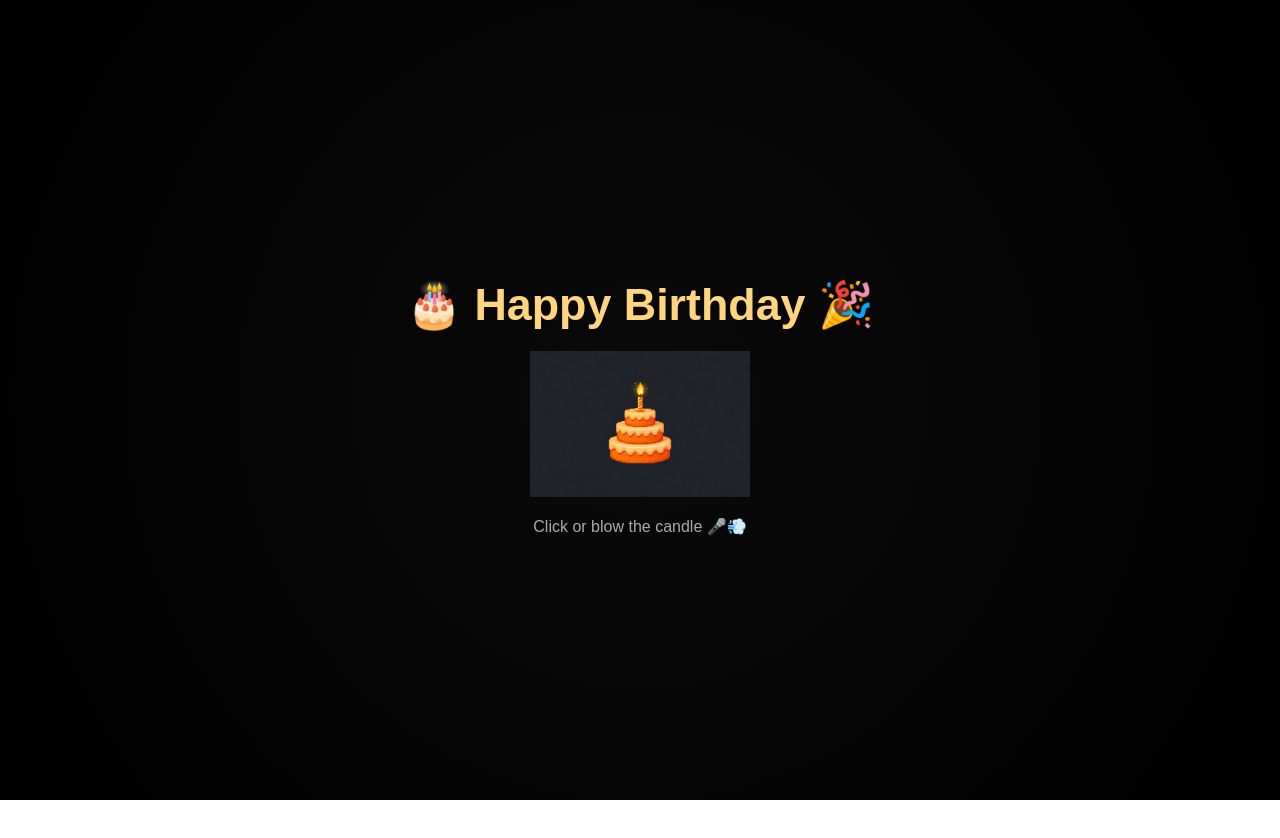
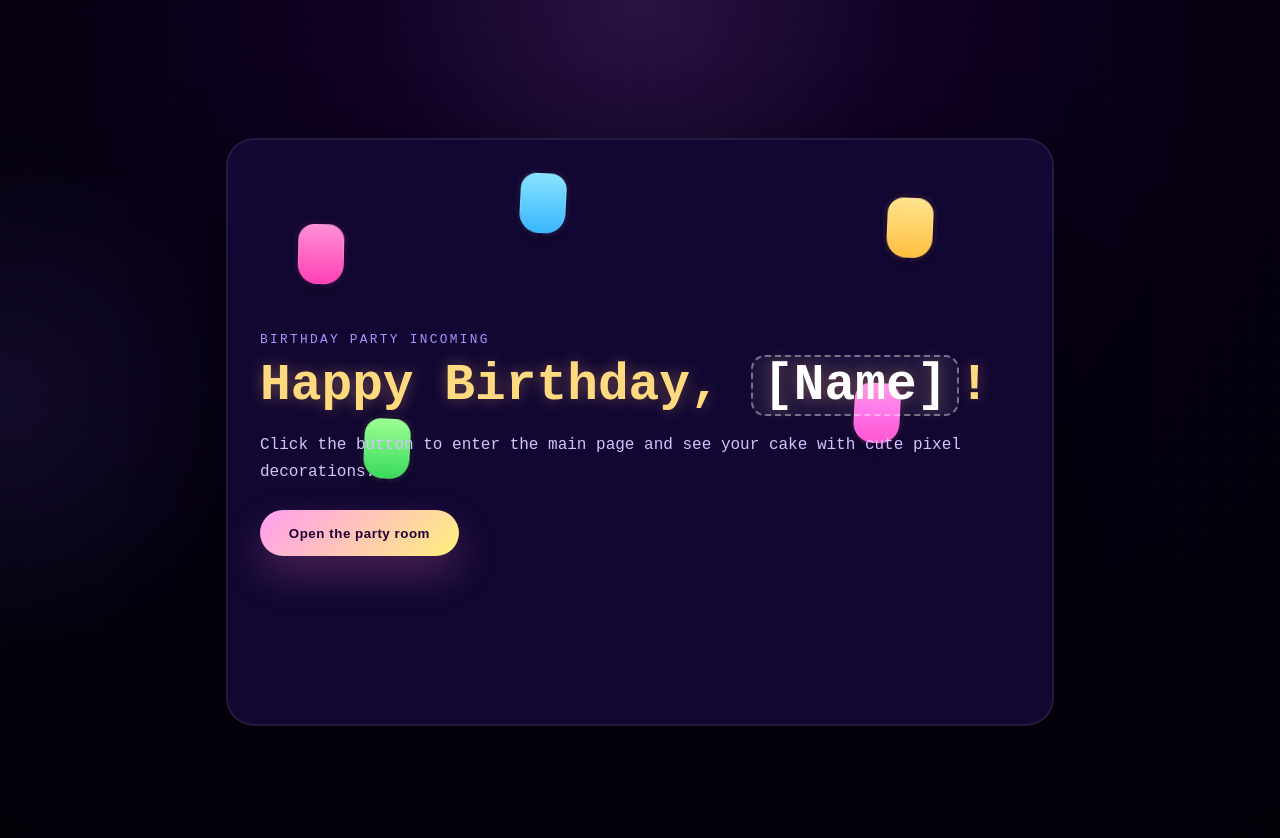
Before and after one commit to yiichent/birthday-app, a React (Create React App) app: page / in a window 1280 px wide. Shown: the top 838 px of the page. Before the commit the page ends 800 px from the top, so only its background shows below. Built offline with nearby package versions, Linux system fonts and the light colour scheme; no server answers.

Commit message:
Update birthday app design

```diff
--- a/src/App.css
+++ b/src/App.css
@@ -1,46 +1,285 @@
+html,
 body {
   margin: 0;
-  background: radial-gradient(circle at center, #0a0a0a, #000);
-  font-family: Arial, sans-serif;
+  min-height: 100%;
+  background: radial-gradient(circle at top, #170033 0%, #060011 55%, #020007 100%);
+  color: #fff;
+  font-family: "Courier New", Courier, monospace;
+  overflow-x: hidden;
+}
+
+body::before {
+  content: "";
+  position: fixed;
+  inset: 0;
+  background: radial-gradient(circle at top, rgba(255, 255, 255, 0.08), transparent 28%),
+    radial-gradient(circle at left, rgba(124, 90, 255, 0.12), transparent 20%);
+  pointer-events: none;
 }
 
 .App {
-  text-align: center;
-  color: #ffd580;
-  height: 100vh;
+  position: relative;
+  min-height: 100vh;
   display: flex;
-  flex-direction: column;
+  align-items: center;
   justify-content: center;
+  padding: 2rem 1rem;
+}
+
+.pixel-grid {
+  position: absolute;
+  inset: 0;
+  background-image: linear-gradient(rgba(255, 255, 255, 0.08) 1px, transparent 1px),
+    linear-gradient(90deg, rgba(255, 255, 255, 0.08) 1px, transparent 1px);
+  background-size: 24px 24px;
+  opacity: 0.14;
+  pointer-events: none;
+  image-rendering: pixelated;
+}
+
+.landing-card,
+.card {
+  position: relative;
+  z-index: 1;
+  width: min(760px, 100%);
+  padding: 2rem;
+  border-radius: 28px;
+  background: rgba(18, 8, 52, 0.96);
+  border: 2px solid rgba(255, 255, 255, 0.08);
+  box-shadow: 0 32px 90px rgba(0, 0, 0, 0.45);
+  overflow: hidden;
+}
+
+.landing-card {
+  min-height: 520px;
+  display: grid;
+  grid-template-columns: 1fr;
+  gap: 1.5rem;
+}
+
+.hero-title,
+.mini-title {
+  margin: 0;
+  letter-spacing: 0.18em;
+  text-transform: uppercase;
+  color: #a695ff;
+  font-size: 0.8rem;
 }
 
 h1 {
-  font-size: 2.8rem;
-  margin-bottom: 20px;
+  font-size: clamp(2rem, 4vw, 3.6rem);
+  margin: 0.5rem 0 1rem;
+  line-height: 1.05;
+  color: #ffda7f;
+  text-shadow: 0 0 16px rgba(255, 180, 120, 0.38);
 }
 
-img {
-  cursor: pointer;
-  transition: transform 0.3s ease;
+.name {
+  color: #fff;
+  display: inline-block;
+  padding: 0.1rem 0.6rem;
+  border: 2px dashed rgba(255, 255, 255, 0.4);
+  border-radius: 14px;
+  background: rgba(255, 255, 255, 0.05);
 }
 
-img:hover {
-  transform: scale(1.08);
+.welcome-box,
+.controls {
+  position: relative;
+  z-index: 2;
 }
 
-p {
-  color: #aaa;
+.landing-text,
+.subtitle,
+.controls p,
+.special-message {
+  margin: 0;
+  color: #d4c3ff;
+  font-size: 1rem;
+  line-height: 1.7;
+}
+
+.landing-text {
+  margin-bottom: 1.5rem;
+}
+
+.enter-button,
+.music-button {
+  display: inline-flex;
+  align-items: center;
+  justify-content: center;
+  padding: 0.95rem 1.8rem;
+  background: linear-gradient(135deg, #ff9df0 0%, #fff07c 100%);
+  color: #1f0032;
+  border: none;
+  border-radius: 999px;
+  font-weight: 700;
+  letter-spacing: 0.04em;
+  cursor: pointer;
+  box-shadow: 0 18px 40px rgba(255, 120, 210, 0.24);
+  transition: transform 0.25s ease, filter 0.25s ease;
+}
+
+.enter-button:hover,
+.music-button:hover {
+  transform: translateY(-2px);
+  filter: saturate(1.1);
+}
+
+.enter-button:active,
+.music-button:active {
+  transform: translateY(0);
+}
+
+.balloon {
+  position: absolute;
+  width: 46px;
+  height: 60px;
+  border-radius: 20px 20px 24px 24px;
+  border: 4px solid rgba(18, 4, 45, 0.95);
+  background: linear-gradient(180deg, #ff91d6 0%, #ff3fb5 100%);
+  box-shadow: inset 0 0 0 1px rgba(255, 255, 255, 0.12), 0 8px 0 rgba(0, 0, 0, 0.12);
+  image-rendering: pixelated;
+  animation: float 8s ease-in-out infinite;
+}
+
+.balloon::after {
+  content: "";
+  position: absolute;
+  left: 50%;
+  bottom: -18px;
+  width: 4px;
+  height: 18px;
+  background: rgba(18, 4, 45, 0.95);
+  transform: translateX(-50%) rotate(-10deg);
+}
+
+.balloon-1 {
+  left: 8%;
+  top: 16%;
+  animation-delay: 0s;
+}
+
+.balloon-2 {
+  left: 35%;
+  top: 8%;
+  background: linear-gradient(180deg, #89e4ff 0%, #38b6ff 100%);
+  animation-delay: 1.2s;
+}
+
+.balloon-3 {
+  right: 14%;
+  top: 12%;
+  background: linear-gradient(180deg, #ffe48f 0%, #ffbf3f 100%);
+  animation-delay: 0.6s;
+}
+
+.balloon-4 {
+  left: 16%;
+  top: 50%;
+  background: linear-gradient(180deg, #9dff94 0%, #37d95b 100%);
+  animation-delay: 2s;
+}
+
+.balloon-5 {
+  right: 18%;
+  top: 44%;
+  background: linear-gradient(180deg, #ff8cff 0%, #ff55d0 100%);
+  animation-delay: 1.6s;
+}
+
+@keyframes float {
+  0%,
+  100% {
+    transform: translateY(0) rotate(-3deg);
+  }
+  50% {
+    transform: translateY(-18px) rotate(3deg);
+  }
+}
+
+.cake-card {
+  position: relative;
+  border: none;
+  background: linear-gradient(180deg, rgba(255, 255, 255, 0.08), rgba(255, 255, 255, 0.02));
+  border-radius: 28px;
+  padding: 1rem;
+  cursor: pointer;
+  transition: transform 0.35s ease, box-shadow 0.35s ease;
+  box-shadow: 0 28px 80px rgba(0, 0, 0, 0.18);
+}
+
+.cake-card:hover,
+.cake-card:focus-visible {
+  transform: translateY(-6px) scale(1.01);
+}
+
+.cake-card img {
+  width: 100%;
+  max-width: 280px;
+  border-radius: 22px;
+  transition: transform 0.35s ease, filter 0.35s ease;
+}
+
+.cake-card img:hover {
+  transform: rotate(-1deg) scale(1.02);
+}
+
+.cake-card .pixel-tag {
+  display: inline-flex;
+  margin-top: 0.9rem;
+  background: rgba(255, 255, 255, 0.08);
+  border: 1px dashed rgba(255, 255, 255, 0.35);
+  padding: 0.4rem 0.8rem;
+  border-radius: 999px;
+  font-size: 0.8rem;
+  letter-spacing: 0.12em;
+  color: #ffe9ff;
+}
+
+.cake-card.cake-celebrate::before {
+  content: "";
+  position: absolute;
+  inset: -18px;
+  background-image:
+    radial-gradient(circle at 12% 20%, #ffe4fd 4px, transparent 0),
+    radial-gradient(circle at 24% 75%, #fff9a8 4px, transparent 0),
+    radial-gradient(circle at 48% 12%, #e9bbff 4px, transparent 0),
+    radial-gradient(circle at 72% 30%, #8df3ff 4px, transparent 0),
+    radial-gradient(circle at 84% 72%, #ffb5c8 4px, transparent 0);
+  pointer-events: none;
+  opacity: 0.95;
+}
+
+.controls {
+  margin-top: 1.5rem;
+  display: flex;
+  flex-direction: column;
+  gap: 1rem;
+  align-items: center;
 }
 
 h2 {
-  color: #ffae00;
-  animation: glow 1s infinite alternate;
+  margin: 0;
+  color: #ffdd77;
+  font-size: 1.45rem;
+  animation: glow 1.1s infinite alternate;
+}
+
+.special-message {
+  margin-top: 0.75rem;
+  color: #ffeaad;
+  font-size: 1rem;
+  font-family: "Courier New", Courier, monospace;
+  letter-spacing: 0.05em;
+  text-shadow: 0 0 12px rgba(255, 220, 255, 0.35);
 }
 
 @keyframes glow {
   from {
-    text-shadow: 0 0 5px #ff7b00;
+    text-shadow: 0 0 12px #ffad00, 0 0 30px rgba(255, 255, 180, 0.4);
   }
   to {
-    text-shadow: 0 0 25px #ffcc00;
+    text-shadow: 0 0 16px #ffed77, 0 0 48px rgba(255, 255, 200, 0.35);
   }
 }
--- a/src/App.js
+++ b/src/App.js
@@ -1,20 +1,77 @@
-import { useState, useEffect, useCallback } from "react";
+import { useState, useEffect, useCallback, useRef } from "react";
 import "./App.css";
 import confetti from "canvas-confetti";
 
 function App() {
   const [stage, setStage] = useState(0);
+  const songPlayedRef = useRef(false);
+  const audioContextRef = useRef(null);
+
+  const playBirthdaySong = useCallback(() => {
+    if (songPlayedRef.current) return;
+    songPlayedRef.current = true;
+
+    const AudioContext = window.AudioContext || window.webkitAudioContext;
+    if (!AudioContext) return;
+
+    const audioContext = new AudioContext();
+    audioContextRef.current = audioContext;
+
+    const notes = [
+      { freq: 262, duration: 0.35 },
+      { freq: 262, duration: 0.35 },
+      { freq: 294, duration: 0.75 },
+      { freq: 262, duration: 0.75 },
+      { freq: 349, duration: 0.75 },
+      { freq: 330, duration: 1.25 },
+      { freq: 262, duration: 0.35 },
+      { freq: 262, duration: 0.35 },
+      { freq: 294, duration: 0.75 },
+      { freq: 262, duration: 0.75 },
+      { freq: 392, duration: 0.75 },
+      { freq: 349, duration: 1.25 },
+      { freq: 262, duration: 0.35 },
+      { freq: 262, duration: 0.35 },
+      { freq: 523, duration: 0.75 },
+      { freq: 440, duration: 0.75 },
+      { freq: 349, duration: 0.75 },
+      { freq: 330, duration: 0.75 },
+      { freq: 294, duration: 1.25 },
+      { freq: 466, duration: 0.35 },
+      { freq: 466, duration: 0.35 },
+      { freq: 440, duration: 0.75 },
+      { freq: 349, duration: 0.75 },
+      { freq: 392, duration: 0.75 },
+      { freq: 349, duration: 1.25 },
+    ];
+
+    const gain = audioContext.createGain();
+    gain.gain.setValueAtTime(0.14, audioContext.currentTime);
+    gain.connect(audioContext.destination);
+
+    let time = audioContext.currentTime;
+    notes.forEach((note) => {
+      const oscillator = audioContext.createOscillator();
+      oscillator.type = "triangle";
+      oscillator.frequency.setValueAtTime(note.freq, time);
+      oscillator.connect(gain);
+      oscillator.start(time);
+      oscillator.stop(time + note.duration);
+      time += note.duration;
+    });
+  }, []);
+
+  const enterParty = useCallback(() => {
+    setStage(1);
+  }, []);
 
   const blowCandle = useCallback(() => {
-    if (stage !== 0) return;
+    if (stage !== 1) return;
 
-    setStage(1);
-    confetti();
-
-    setTimeout(() => {
-      setStage(2);
-    }, 1200);
-  }, [stage]);
+    setStage(2);
+    confetti({ particleCount: 140, spread: 70, origin: { y: 0.55 } });
+    playBirthdaySong();
+  }, [stage, playBirthdaySong]);
 
   useEffect(() => {
     let audioContext;
@@ -26,9 +83,7 @@ function App() {
     navigator.mediaDevices
       .getUserMedia({ audio: true })
       .then((stream) => {
-        audioContext = new (window.AudioContext ||
-          window.webkitAudioContext)();
-
+        audioContext = new (window.AudioContext || window.webkitAudioContext)();
         analyser = audioContext.createAnalyser();
         microphone = audioContext.createMediaStreamSource(stream);
 
@@ -39,10 +94,7 @@ function App() {
 
         const detectSound = () => {
           analyser.getByteFrequencyData(dataArray);
-
-          const volume =
-            dataArray.reduce((a, b) => a + b, 0) /
-            dataArray.length;
+          const volume = dataArray.reduce((a, b) => a + b, 0) / dataArray.length;
 
           if (volume > 50) {
             blowCandle();
@@ -63,24 +115,69 @@ function App() {
     };
   }, [blowCandle]);
 
+  useEffect(() => {
+    return () => {
+      if (audioContextRef.current) {
+        audioContextRef.current.close();
+      }
+    };
+  }, []);
+
   return (
     <div className="App">
-      <h1>🎂 Happy Birthday 🎉</h1>
+      <div className="pixel-grid" />
 
-      <div onClick={blowCandle}>
-        {stage === 0 && (
-          <img src="/cake-fire.png" alt="cake" width="220" />
-        )}
-        {stage === 1 && (
-          <img src="/cake-smoke.png" alt="cake" width="220" />
-        )}
-        {stage === 2 && (
-          <img src="/cake-off.png" alt="cake" width="220" />
-        )}
-      </div>
+      {stage === 0 ? (
+        <div className="landing-card">
+          <div className="balloons">
+            <span className="balloon balloon-1" />
+            <span className="balloon balloon-2" />
+            <span className="balloon balloon-3" />
+            <span className="balloon balloon-4" />
+            <span className="balloon balloon-5" />
+          </div>
+          <div className="welcome-box">
+            <p className="mini-title">Birthday party incoming</p>
+            <h1>
+              Happy Birthday, <span className="name">[Name]</span>!
+            </h1>
+            <p className="landing-text">
+              Click the button to enter the main page and see your cake with cute pixel decorations.
+            </p>
+            <button className="enter-button" type="button" onClick={enterParty}>
+              Open the party room
+            </button>
+          </div>
+        </div>
+      ) : (
+        <div className="card">
+          <p className="hero-title">Birthday Celebration</p>
+          <h1>
+            Happy Birthday, <span className="name">[Name]</span>!
+          </h1>
+          <p className="subtitle">Blow the candle to claim your wish and see the surprise.</p>
 
-      {stage === 0 && <p>Click or blow the candle 🎤💨</p>}
-      {stage === 2 && <h2>✨ Wish granted ✨</h2>}
+          <button className={`cake-card ${stage === 2 ? "cake-celebrate" : ""}`} onClick={blowCandle} type="button">
+            {stage === 0 && <img src="/cake-fire.png" alt="cake with candle" />}
+            {stage === 1 && <img src="/cake-fire.png" alt="cake with candle" />}
+            {stage === 2 && <img src="/cake-off.png" alt="cake without flame" />}
+            <span className="pixel-tag">Click to blow</span>
+          </button>
+
+          <div className="controls">
+            {stage === 1 && <p>Blow the candle to claim your wish.</p>}
+            {stage === 2 && <h2>✨ Wish granted ✨</h2>}
+            {stage === 2 && (
+              <p className="special-message">
+                Thank you for being someone awesome to me!!
+              </p>
+            )}
+            <button className="music-button" onClick={playBirthdaySong} type="button">
+              Play the birthday song
+            </button>
+          </div>
+        </div>
+      )}
     </div>
   );
 }
```
